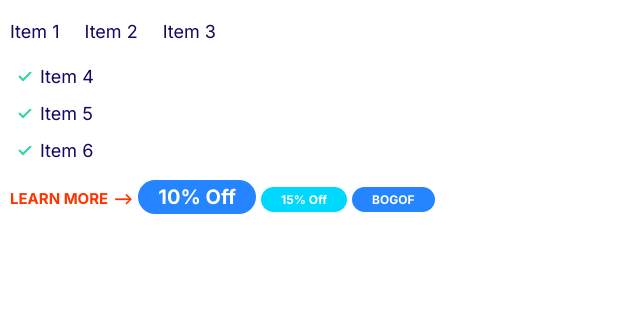
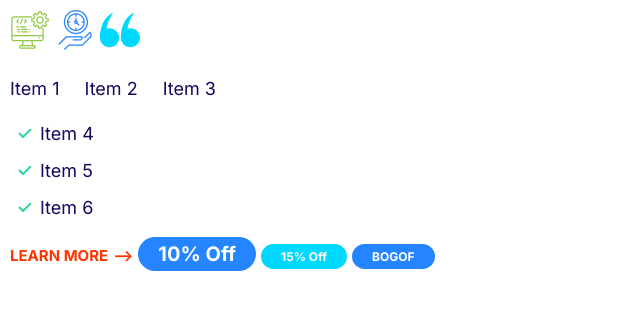
Before and after one commit to Cliff1967/Cliff_test, a plain HTML site: page index.html in a window 1280 px wide. Shown: the whole page, without its empty margins (0-640 px from the left). Drawn offline with Linux system fonts and the light colour scheme.

Commit message:
efined icons

```diff
--- a/css/Styles.css
+++ b/css/Styles.css
@@ -123,3 +123,17 @@ a {
     padding-left: 0;
   }
 }
+/*-----ICONS-----*/
+.icon {
+  width: 40px;
+  height: 40px;
+}
+.icon--green {
+  fill: var(--color-ix-green);
+}
+.icon--primary {
+  fill: var(--color-primary);
+}
+.icon--secondary {
+  fill: var(--color-secondary);
+}
--- a/index.html
+++ b/index.html
@@ -16,6 +16,15 @@
     <link rel="stylesheet" href="css/Styles.css" />
   </head>
   <body>
+    <svg class="icon icon--green">
+      <use xlink:href="images/sprite.svg#computer">Computer</use>
+    </svg>
+    <svg class="icon icon--primary">
+      <use xlink:href="images/sprite.svg#clock"></use>
+    </svg>
+    <svg class="icon icon--secondary">
+      <use xlink:href="images/sprite.svg#quotes"></use>
+    </svg>
     <ul class="list list--inline">
       <li class="list__item">Item 1</li>
       <li class="list__item">Item 2</li>
```
Also changed, not shown: Components/icons.html (added, +9 -0 lines), images/sprite.svg (added).
